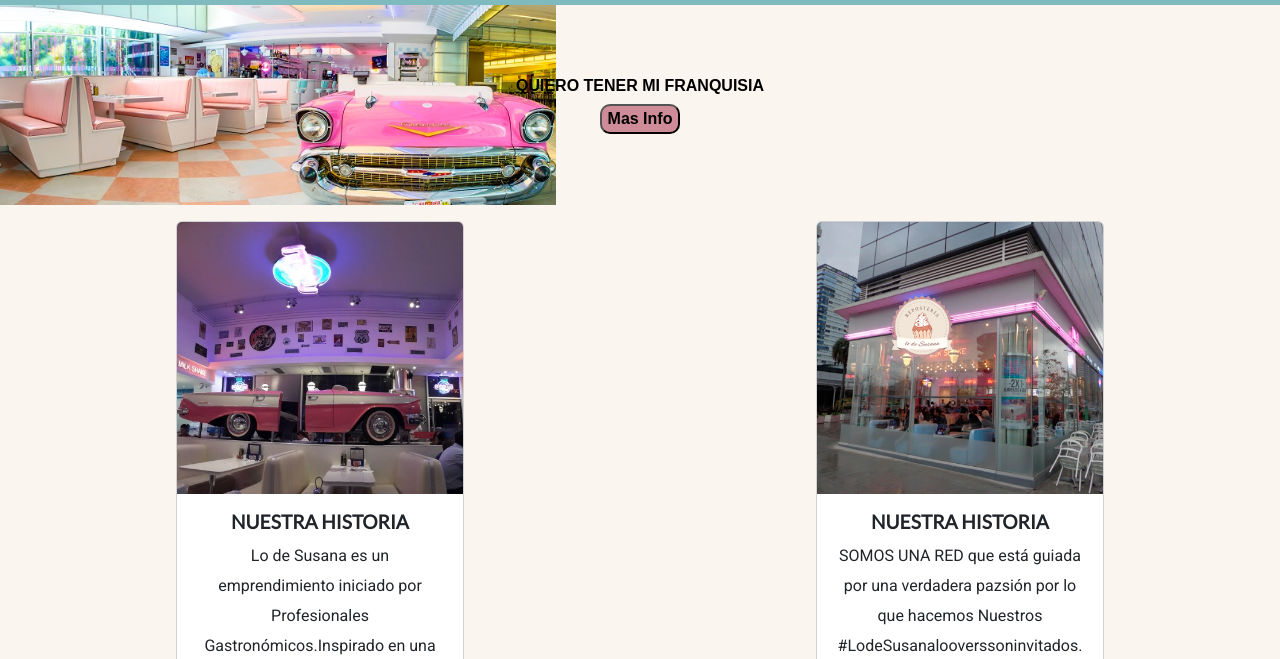
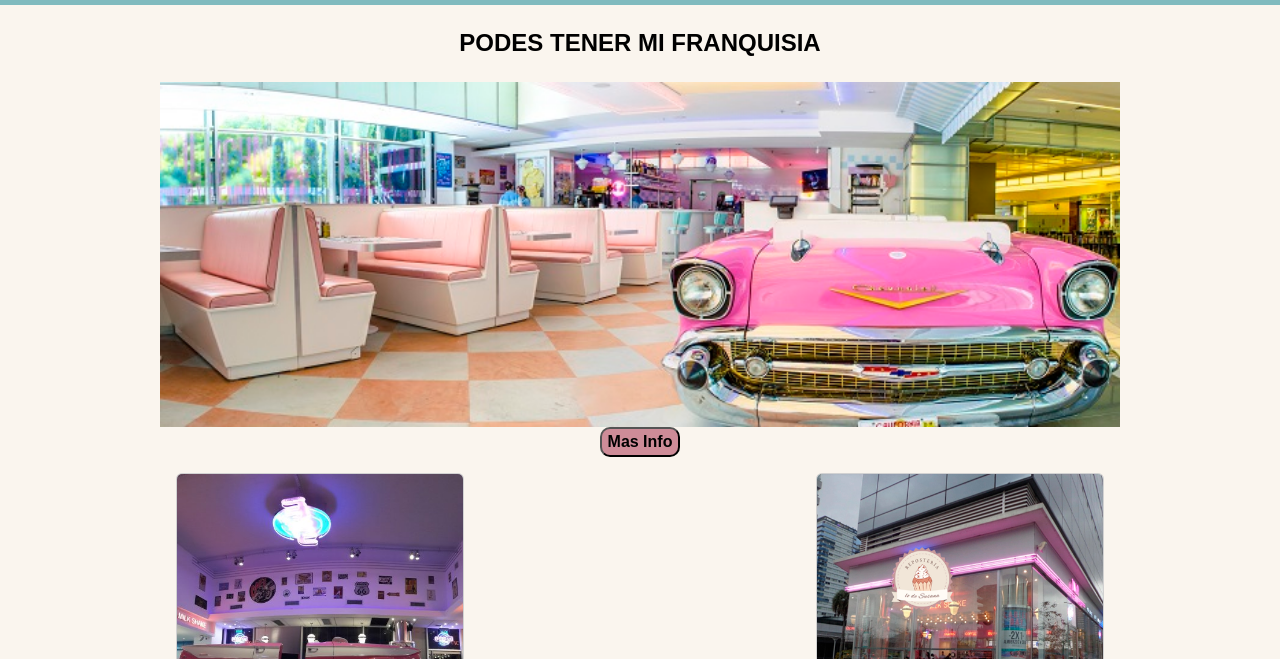
Before and after one commit to ArianaPaludi6/boostrap, a plain HTML site: page pages/quienes-somos.html in a window 1280 px wide. Shown: the part 141-800 px from the top of the page. Drawn offline with nearby package versions, Linux system fonts and the light colour scheme; files whose address does not match are found by name; a web font is replaced by a local one.

Commit message:
subida secciones

```diff
--- a/css/style.css
+++ b/css/style.css
@@ -127,11 +127,18 @@ font-size: 1em;
 
 /* Seccion quienes somos */
 
+
 .lugar h2 {
     font-family: 'Mochiy Pop One', sans-serif;
     font-weight: 600;
-    font-size: 1rem;
+    font-size: 1.5rem;
     color:black;
+}
+.lugar{
+    display: flex;
+    flex-direction: column;
+    justify-content: center;
+    align-items: center;
 }
 button {
     background-color: #ce8c98;
@@ -141,16 +148,7 @@ button {
     font-size: 1rem;
     color:black;
 }
-.lugar {
-    background-image: url(../img/franquisia.jpg);
-    background-repeat: no-repeat;
-    height: 200px;
-    background-size: contain;
-    display: flex;
-    flex-direction: column;
-    justify-content: center;
-    align-items: center;
-}
+
 .cartas h5 {
     font-family: 'Lato', sans-serif;
     font-size: 1.2rem;
@@ -292,4 +290,5 @@ button {
     width: 60px;
 }
 
+
 }
--- a/pages/quienes-somos.html
+++ b/pages/quienes-somos.html
@@ -52,32 +52,11 @@
     <!-- comienza contenido -->
 
     <section class="lugar">
-        <h2>QUIERO TENER MI FRANQUISIA</h2>
-
-            <button>Mas Info</button>
+        <h2 class="my-4">PODES TENER MI FRANQUISIA</h2>
+        <img src="../img/franquisia.jpg" alt="franquisia" class="w-75">
+        <button>Mas Info</button>
 
     </section>
-
-
-
-
-
-
-
-
-
-
-
-
-
-
-
-
-
-
-
-
-
 
     <section class="d-flex  flex-wrap cartas">
         <div class="card mx-auto my-3" style="width: 18rem;">
```
Also changed, not shown: pages/contacto.html (+1 -1 lines).
